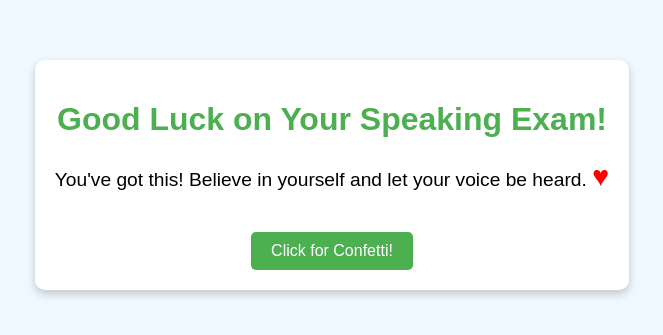
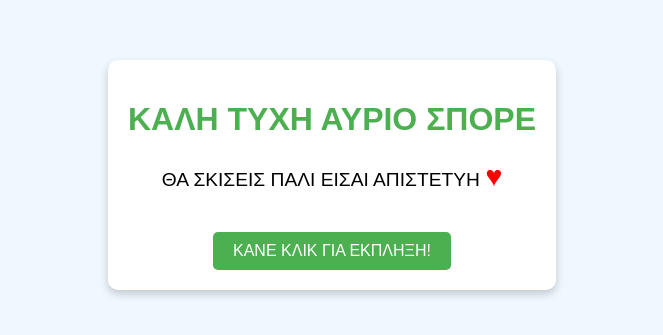
Before and after one commit to NickGkiokas/Surprise, a plain HTML site: page index.html in a window 1280 px wide. Shown: the part 225-560 px from the top of the page, without its empty margins (308-971 px from the left). Drawn offline with Linux system fonts and the light colour scheme.

Commit message:
Update index.html

```diff
--- a/index.html
+++ b/index.html
@@ -8,9 +8,9 @@
 </head>
 <body>
     <div class="container">
-        <h1>Good Luck on Your Speaking Exam!</h1>
-        <p>You've got this! Believe in yourself and let your voice be heard. <span class="heart">&hearts;</span></p>
-        <button id="confettiButton">Click for Confetti!</button>
+        <h1>ΚΑΛΗ ΤΥΧΗ ΑΥΡΙΟ ΣΠΟΡΕ</h1>
+        <p>ΘΑ ΣΚΙΣΕΙΣ ΠΑΛΙ ΕΙΣΑΙ ΑΠΙΣΤΕΤΥΗ <span class="heart">&hearts;</span></p>
+        <button id="confettiButton">ΚΑΝΕ ΚΛΙΚ ΓΙΑ ΕΚΠΛΗΞΗ!</button>
         <canvas id="confettiCanvas"></canvas>
         <audio id="funTune" src="tune.mp3"></audio>
     </div>
```
